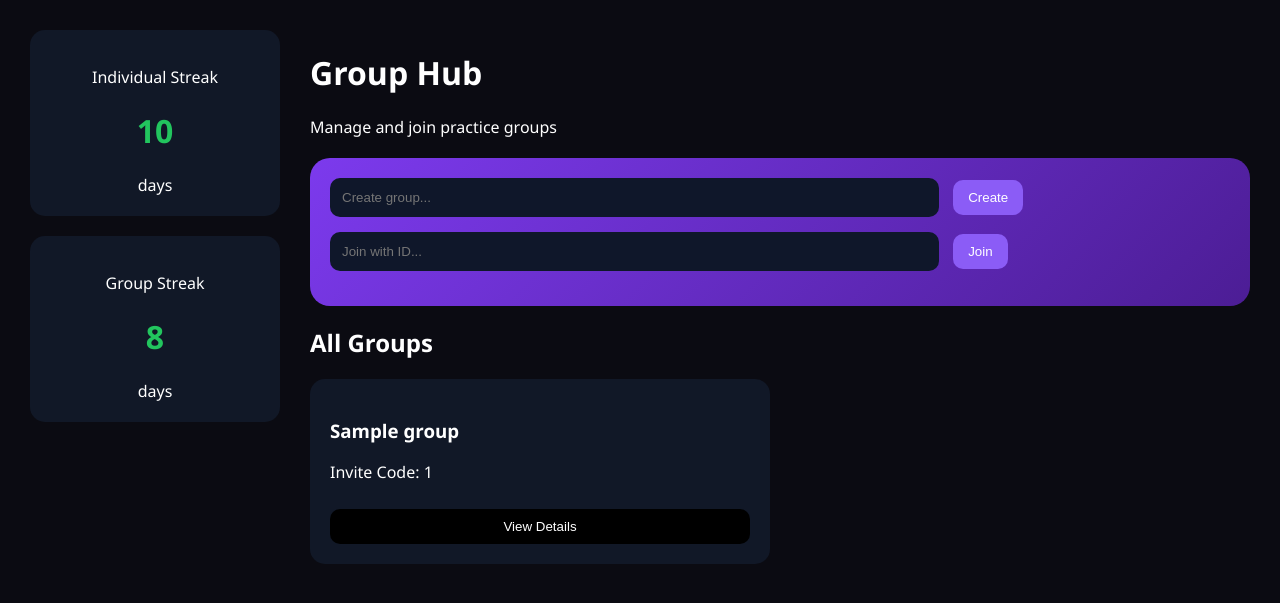
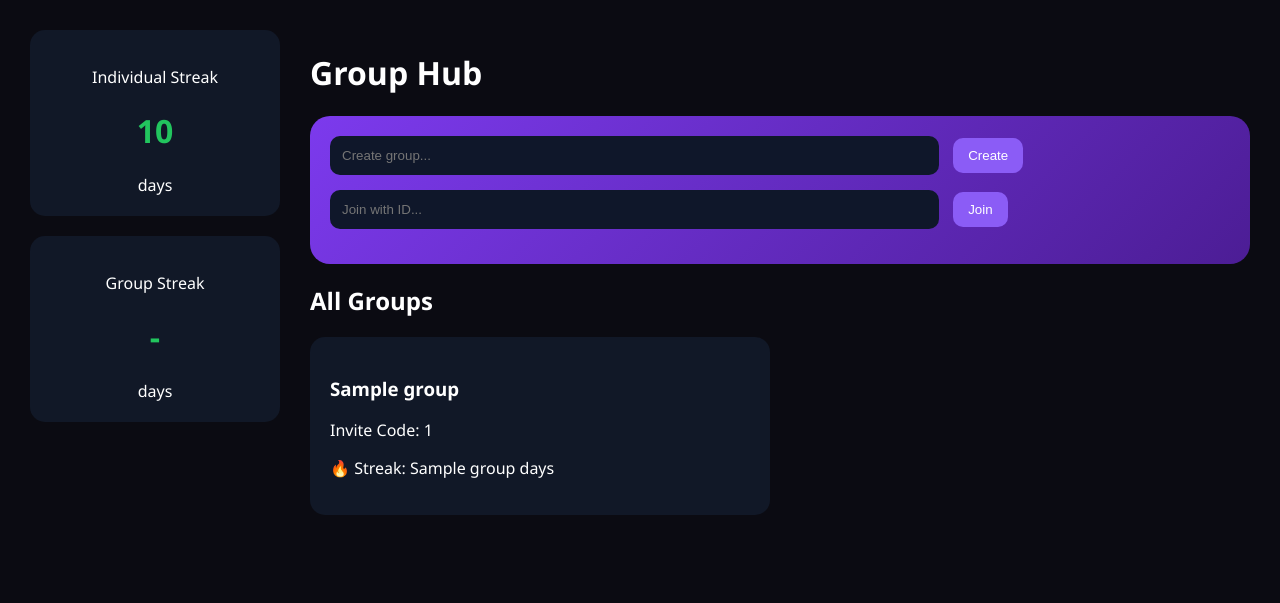
Before and after one commit to lakshith-bit/trackora, a Flask app: template templates/groups.html in a window 1280 px wide. Shown: the top 603 px of the page. Run offline with Flask 3, Linux system fonts and the light colour scheme; the template is opened without the code that fills it: most values are stand-ins (such as "Sample title", 1, 10 or a date in 2020).

Commit message:
Implemented group streak system with failure tracking + updated UI

```diff
--- a/app.py
+++ b/app.py
@@ -5,8 +5,10 @@ from datetime import datetime, timedelta
 app = Flask(__name__)
 app.secret_key = "secret"
 
+
 def get_db():
     return sqlite3.connect("database.db")
+
 
 @app.route("/")
 def home():
@@ -14,6 +16,8 @@ def home():
         return redirect("/dashboard")
     return redirect("/login")
 
+
+# LOGIN
 @app.route("/login", methods=["GET", "POST"])
 def login():
     if request.method == "POST":
@@ -31,6 +35,8 @@ def login():
 
     return render_template("login.html")
 
+
+# SIGNUP
 @app.route("/signup", methods=["GET", "POST"])
 def signup():
     if request.method == "POST":
@@ -48,6 +54,8 @@ def signup():
 
     return render_template("signup.html")
 
+
+# DASHBOARD
 @app.route("/dashboard")
 def dashboard():
     if "user" not in session:
@@ -64,6 +72,7 @@ def dashboard():
 
     return render_template("dashboard.html", user=session["user"], streak=streak, points=points)
 
+
 # CREATE GROUP
 @app.route("/create_group", methods=["POST"])
 def create_group():
@@ -75,11 +84,9 @@ def create_group():
     db = get_db()
     cur = db.cursor()
 
-    # insert group
     cur.execute("INSERT INTO groups (name) VALUES (?)", (group_name,))
     group_id = cur.lastrowid
 
-    # add creator as member
     cur.execute("INSERT INTO group_members (user_email, group_id) VALUES (?, ?)",
                 (session["user"], group_id))
 
@@ -87,7 +94,22 @@ def create_group():
     return redirect("/groups")
 
 
-# VIEW GROUPS
+# JOIN GROUP
+@app.route("/join_group", methods=["POST"])
+def join_group():
+    group_id = request.form["group_id"]
+
+    db = get_db()
+    cur = db.cursor()
+
+    cur.execute("INSERT INTO group_members (user_email, group_id) VALUES (?, ?)",
+                (session["user"], group_id))
+
+    db.commit()
+    return redirect("/groups")
+
+
+# GROUPS PAGE
 @app.route("/groups")
 def groups():
     if "user" not in session:
@@ -104,23 +126,26 @@ def groups():
 
     user_groups = cur.fetchall()
 
-    return render_template("groups.html", groups=user_groups)
+    group_data = []
+
+    for g in user_groups:
+        gid = g[0]
+        cur.execute("SELECT streak, broken_by FROM group_streaks WHERE group_id=?", (gid,))
+        data = cur.fetchone()
+
+        if data:
+            group_data.append((g[0], g[1], data[0], data[1]))
+        else:
+            group_data.append((g[0], g[1], 0, None))
+
+    # get user streak for sidebar
+    cur.execute("SELECT streak FROM users WHERE email=?", (session["user"],))
+    user_streak = cur.fetchone()[0]
+
+    return render_template("groups.html", groups=group_data, streak=user_streak)
 
 
-# JOIN GROUP
-@app.route("/join_group", methods=["POST"])
-def join_group():
-    group_id = request.form["group_id"]
-
-    db = get_db()
-    cur = db.cursor()
-
-    cur.execute("INSERT INTO group_members (user_email, group_id) VALUES (?, ?)",
-                (session["user"], group_id))
-
-    db.commit()
-    return redirect("/groups")
-
+# PRACTICE + GROUP STREAK
 @app.route("/practice", methods=["POST"])
 def practice():
     if "user" not in session:
@@ -132,6 +157,7 @@ def practice():
     email = session["user"]
     today = datetime.now().date()
 
+    # USER STREAK
     cur.execute("SELECT streak, last_practice, points FROM users WHERE email=?", (email,))
     user = cur.fetchone()
 
@@ -152,9 +178,6 @@ def practice():
 
     points += 10
 
-    if streak % 7 == 0:
-        points += 50
-
     cur.execute("""
     UPDATE users SET streak=?, last_practice=?, points=?
     WHERE email=?
@@ -162,29 +185,49 @@ def practice():
 
     cur.execute("INSERT INTO practice_log (user_email, date) VALUES (?, ?)", (email, str(today)))
 
+    # GROUP STREAK
+    cur.execute("SELECT group_id FROM group_members WHERE user_email=?", (email,))
+    groups = cur.fetchall()
+
+    for g in groups:
+        group_id = g[0]
+
+        cur.execute("SELECT user_email FROM group_members WHERE group_id=?", (group_id,))
+        members = [m[0] for m in cur.fetchall()]
+
+        cur.execute("""
+        SELECT DISTINCT user_email FROM practice_log
+        WHERE date=? AND user_email IN ({})
+        """.format(",".join(["?"]*len(members))), [str(today)] + members)
+
+        practiced_today = [p[0] for p in cur.fetchall()]
+
+        if set(practiced_today) == set(members):
+            cur.execute("SELECT streak FROM group_streaks WHERE group_id=?", (group_id,))
+            data = cur.fetchone()
+
+            if data:
+                new_streak = data[0] + 1
+                cur.execute("""
+                UPDATE group_streaks SET streak=?, last_updated=?, broken_by=NULL
+                WHERE group_id=?
+                """, (new_streak, str(today), group_id))
+            else:
+                cur.execute("""
+                INSERT INTO group_streaks (group_id, streak, last_updated)
+                VALUES (?, 1, ?)
+                """, (group_id, str(today)))
+        else:
+            missed = list(set(members) - set(practiced_today))
+
+            cur.execute("""
+            UPDATE group_streaks SET streak=0, last_updated=?, broken_by=?
+            WHERE group_id=?
+            """, (str(today), missed[0] if missed else None, group_id))
+
     db.commit()
-
     return redirect("/dashboard")
 
-@app.route("/leaderboard/<int:group_id>")
-def leaderboard(group_id):
-    if "user" not in session:
-        return redirect("/login")
-
-    db = get_db()
-    cur = db.cursor()
-
-    cur.execute("""
-    SELECT u.name, u.points, u.streak
-    FROM users u
-    JOIN group_members gm ON u.email = gm.user_email
-    WHERE gm.group_id = ?
-    ORDER BY u.points DESC
-    """, (group_id,))
-
-    members = cur.fetchall()
-
-    return render_template("leaderboard.html", members=members)
 
 if __name__ == "__main__":
     app.run(debug=True)
--- a/templates/groups.html
+++ b/templates/groups.html
@@ -8,7 +8,7 @@
 
 <div class="layout">
 
-    <!-- LEFT SIDEBAR -->
+    <!-- SIDEBAR -->
     <div class="sidebar">
         <div class="stat-card">
             <p>Individual Streak</p>
@@ -18,20 +18,17 @@
 
         <div class="stat-card">
             <p>Group Streak</p>
-            <h1>8</h1>
+            <h1>-</h1>
             <span>days</span>
         </div>
     </div>
 
-    <!-- MAIN CONTENT -->
+    <!-- MAIN -->
     <div class="content">
 
         <h1>Group Hub</h1>
-        <p>Manage and join practice groups</p>
 
-        <!-- ACTION BOX -->
         <div class="action-box">
-
             <form method="POST" action="/create_group">
                 <input name="group_name" placeholder="Create group..." required>
                 <button>Create</button>
@@ -41,10 +38,8 @@
                 <input name="group_id" placeholder="Join with ID..." required>
                 <button>Join</button>
             </form>
-
         </div>
 
-        <!-- GROUP GRID -->
         <h2>All Groups</h2>
 
         <div class="group-grid">
@@ -52,10 +47,11 @@
                 <div class="group-card">
                     <h3>{{group[1]}}</h3>
                     <p>Invite Code: {{group[0]}}</p>
+                    <p>🔥 Streak: {{group[2]}} days</p>
 
-                    <a href="/leaderboard/{{group[0]}}">
-                        <button>View Details</button>
-                    </a>
+                    {% if group[3] %}
+                        <p style="color:red;">Broken by: {{group[3]}}</p>
+                    {% endif %}
                 </div>
             {% endfor %}
         </div>
```
Also changed, not shown: database.db.
